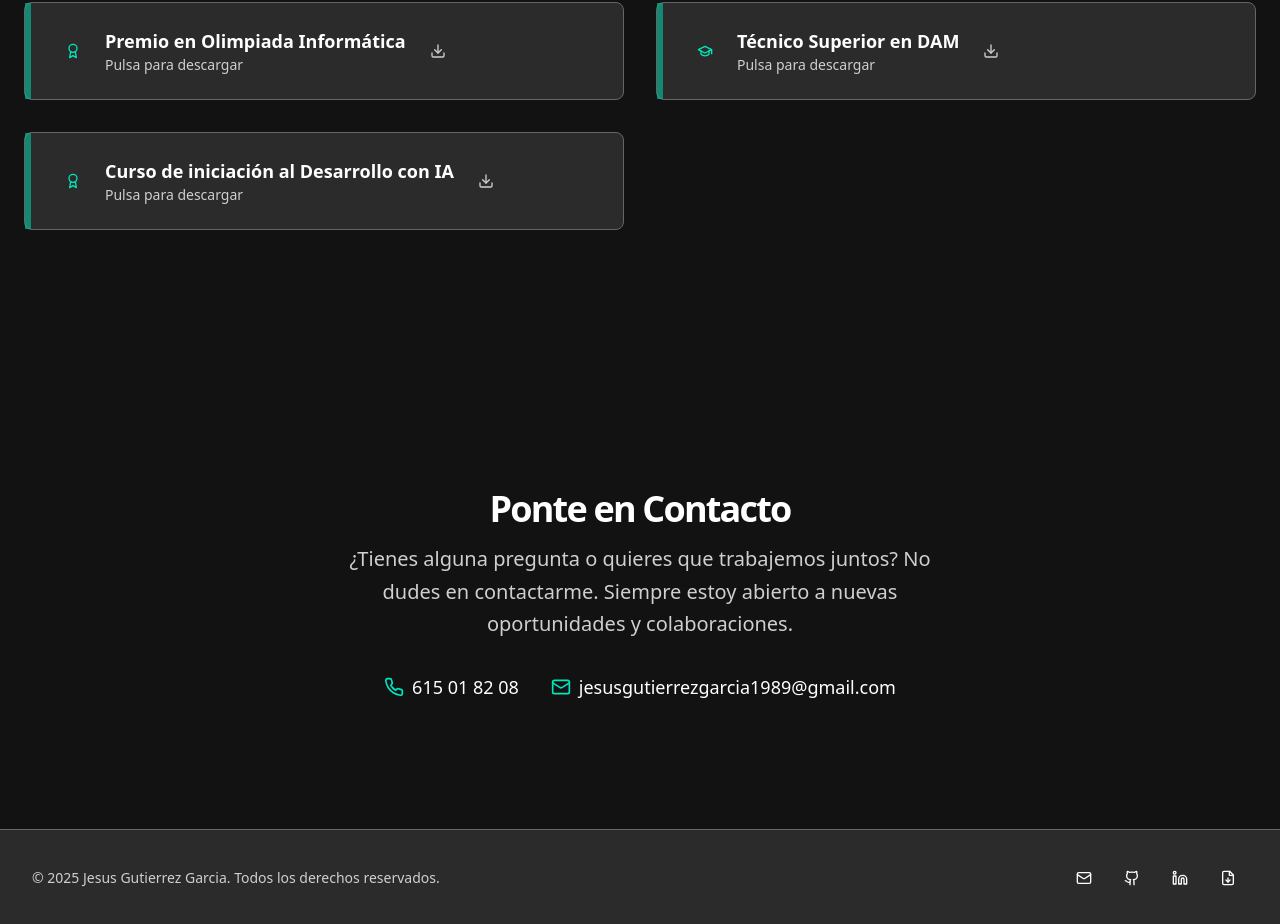
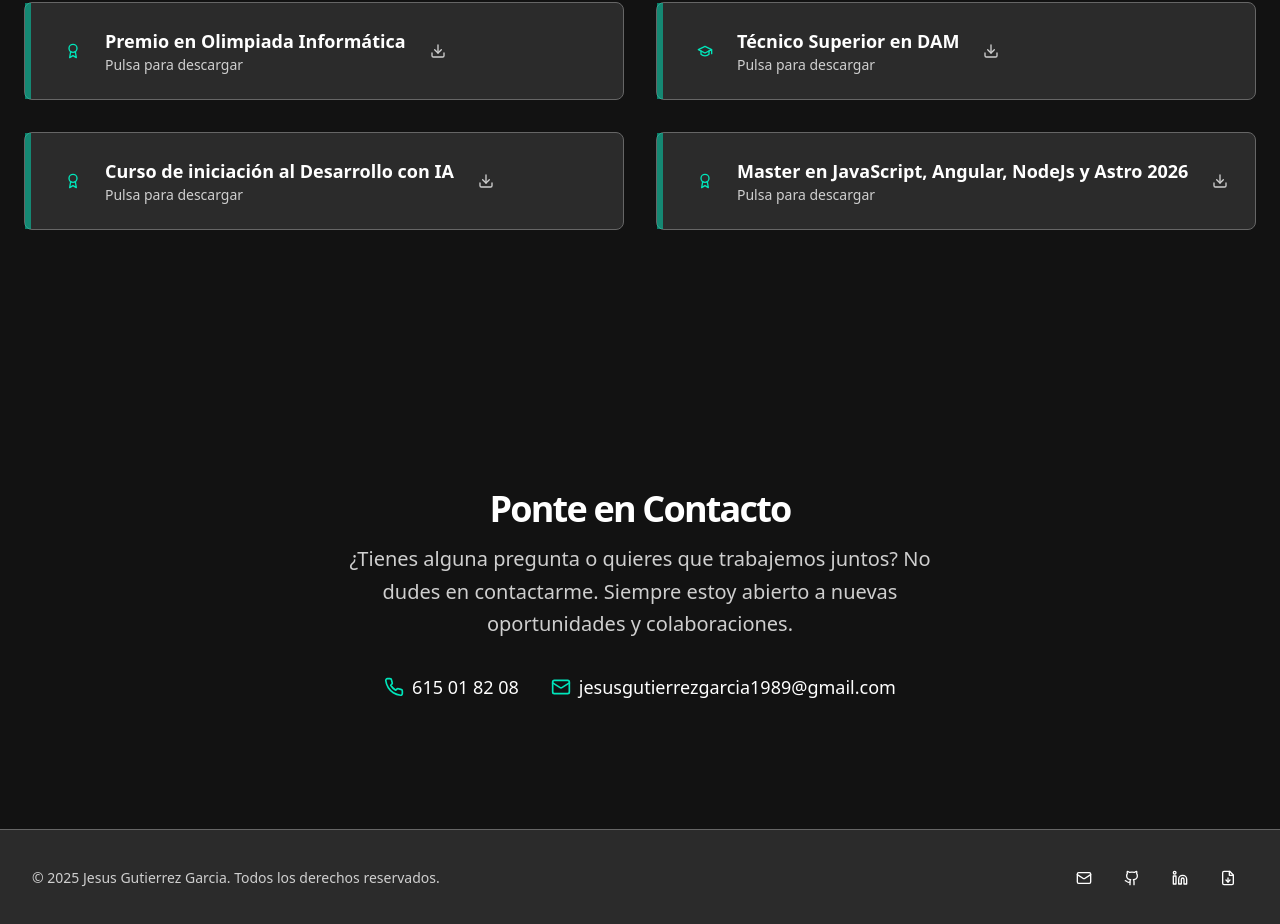
Before and after one commit to JesusGutierrez89/PortafoliosJGG, a Next.js app: page / in a window 1280 px wide. Shown: the part 5675-6599 px from the top of the page. Built offline with nearby package versions, Linux system fonts and the light colour scheme.

Commit message:
Add new JavaScript master certificate

```diff
--- a/components/sections/certificates-section.tsx
+++ b/components/sections/certificates-section.tsx
@@ -31,6 +31,11 @@ export default function CertificatesSection() {
     {
       title: t.certificates.cert5.title,
       url: "https://www.dropbox.com/scl/fi/xs4z8spbeu8wbg7qh6dty/JESUS-_jesusgutierrezgarcia1989-gmail.com.pdf?rlkey=oi6ngkkblfrmeg1rqd1l3zo8g&raw=1",
+      icon: <Award className="h-10 w-10 text-primary" />
+    },
+    {
+      title: t.certificates.cert6.title,
+      url: "https://www.dropbox.com/scl/fi/l3jzru4op3bdx5zg7ms16/MASTER-en-JavaScript-2026.pdf?rlkey=p1dgiltx5j92z1pqn088318uq&st=iqel53e7&raw=1",
       icon: <Award className="h-10 w-10 text-primary" />
     }
   ];
--- a/lib/locales/en.json
+++ b/lib/locales/en.json
@@ -70,6 +70,9 @@
         },
         "cert5": {
             "title": "AI Development Introduction Course"
+        },
+        "cert6": {
+            "title": "Master in JavaScript, Angular, NodeJs and Astro 2026"
         }
     },
     "contact": {
--- a/lib/locales/es.json
+++ b/lib/locales/es.json
@@ -70,6 +70,9 @@
         },
         "cert5": {
             "title": "Curso de iniciación al Desarrollo con IA"
+        },
+        "cert6": {
+            "title": "Master en JavaScript, Angular, NodeJs y Astro 2026"
         }
     },
     "contact": {
```
